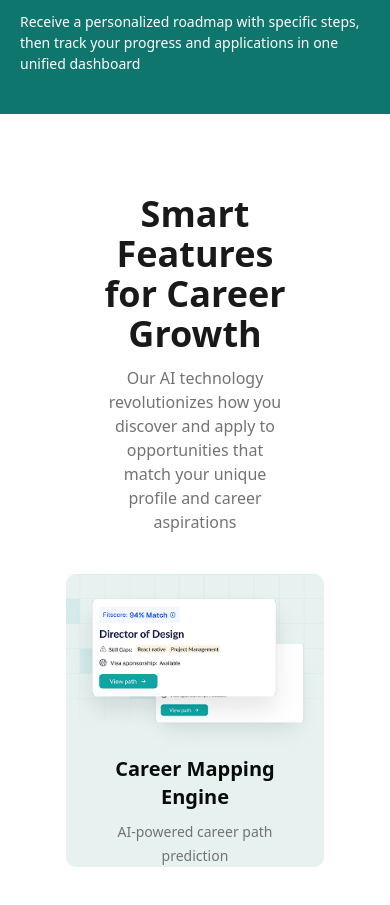
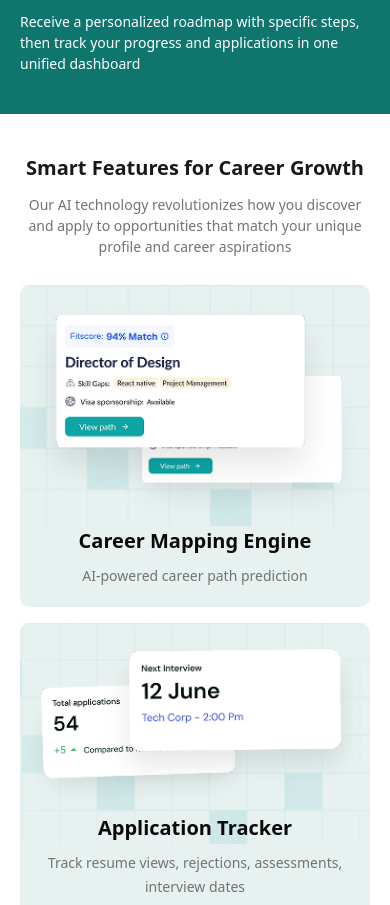
Before and after one commit to JobFindai/job-find-ai, a Next.js app: page / in a window 390 px wide. Shown: the part 1800-2705 px from the top of the page. Built offline with nearby package versions, Linux system fonts and the light colour scheme.

Commit message:
style(home): adjust responsive spacing and sizing for mobile
- Add responsive padding and height utilities to SmartFeatureCard
- Update spacing, typography, and layout in SmartFeatures for better mobile experience
- Ensure consistent responsive behavior across breakpoints

```diff
--- a/components/home/SmartFeatureCard.tsx
+++ b/components/home/SmartFeatureCard.tsx
@@ -10,9 +10,9 @@ export default function SmartFeatureCard({
   description: string;
 }) {
   return (
-    <div className="relative lg:h-72">
+    <div className="relative pb-5 lg:pb-0 lg:h-72">
       <div className="absolute inset-0">
-        <div className="h-2/4">
+        <div className="lg:h-2/4 h-3/4">
           <Image
             src="/bg-pattern.png"
             alt="bg-pattern"
--- a/components/home/SmartFeatures.tsx
+++ b/components/home/SmartFeatures.tsx
@@ -29,17 +29,17 @@ const features = [
 ];
 export default function SmartFeatures() {
   return (
-    <div className="min-h-screen flex flex-col items-center gap-10 mt-10 p-10">
-      <div className="flex flex-col text-center w-3/5 items-center justify-center gap-3">
-        <h3 className="text-4xl font-bold text-black/90">
+    <div className="min-h-screen flex flex-col items-center lg:gap-10 gap-7 lg:mt-10 mt-5 lg:p-10 p-5">
+      <div className="flex flex-col text-center lg:w-3/5 items-center justify-center gap-3">
+        <h3 className="lg:text-4xl text-xl font-bold text-black/90">
           Smart Features for Career Growth
         </h3>
-        <p className="leading-normal text-muted-foreground">
+        <p className="leading-normal text-sm lg:text-base text-muted-foreground">
           Our AI technology revolutionizes how you discover and apply to
           opportunities that match your unique profile and career aspirations
         </p>
       </div>
-      <div className="lg:grid flex flex-col flex-1  w-5/6  grid-cols-3 gap-x-16 gap-y-10 grid-rows-2">
+      <div className="lg:grid flex flex-col flex-1  lg:w-5/6  grid-cols-3 gap-x-16 lg:gap-y-10 gap-y-4 grid-rows-2">
         {features.map((feature) => (
           <SmartFeatureCard key={feature.image} {...feature} />
         ))}
```
